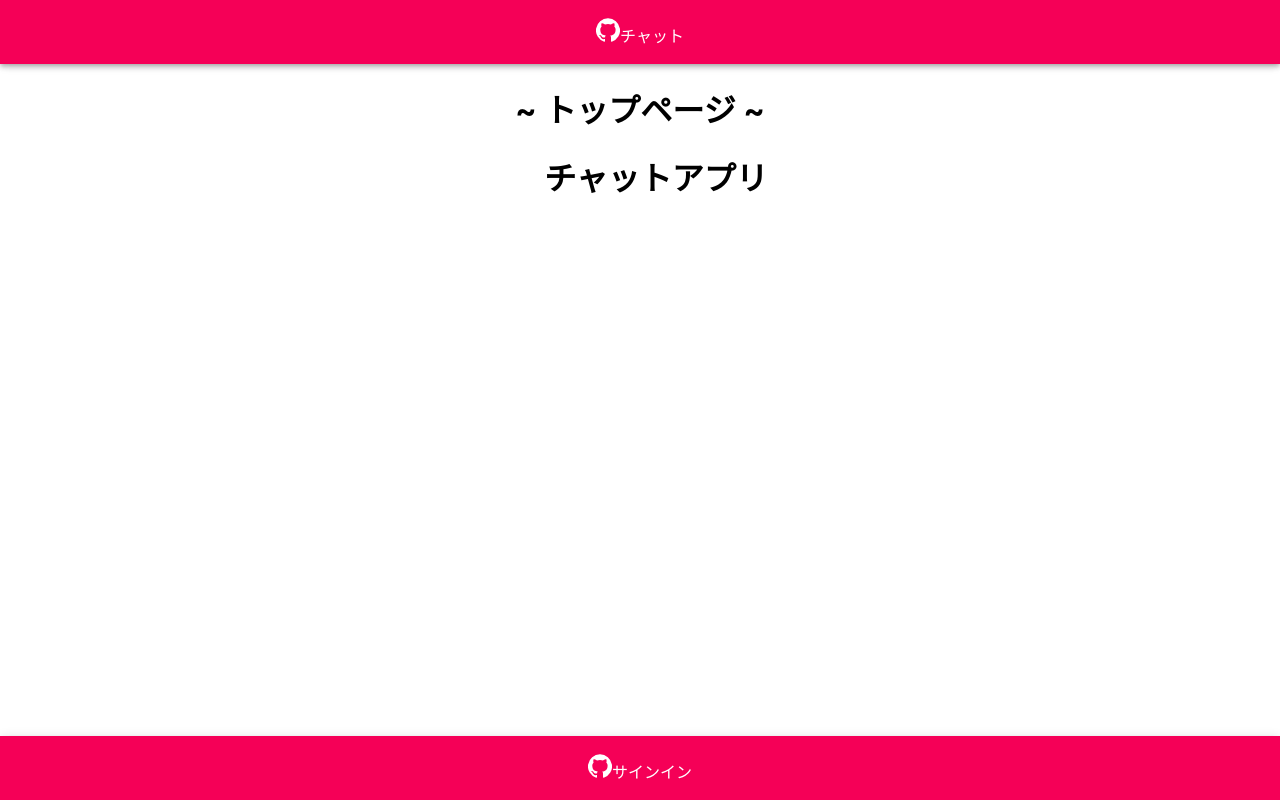
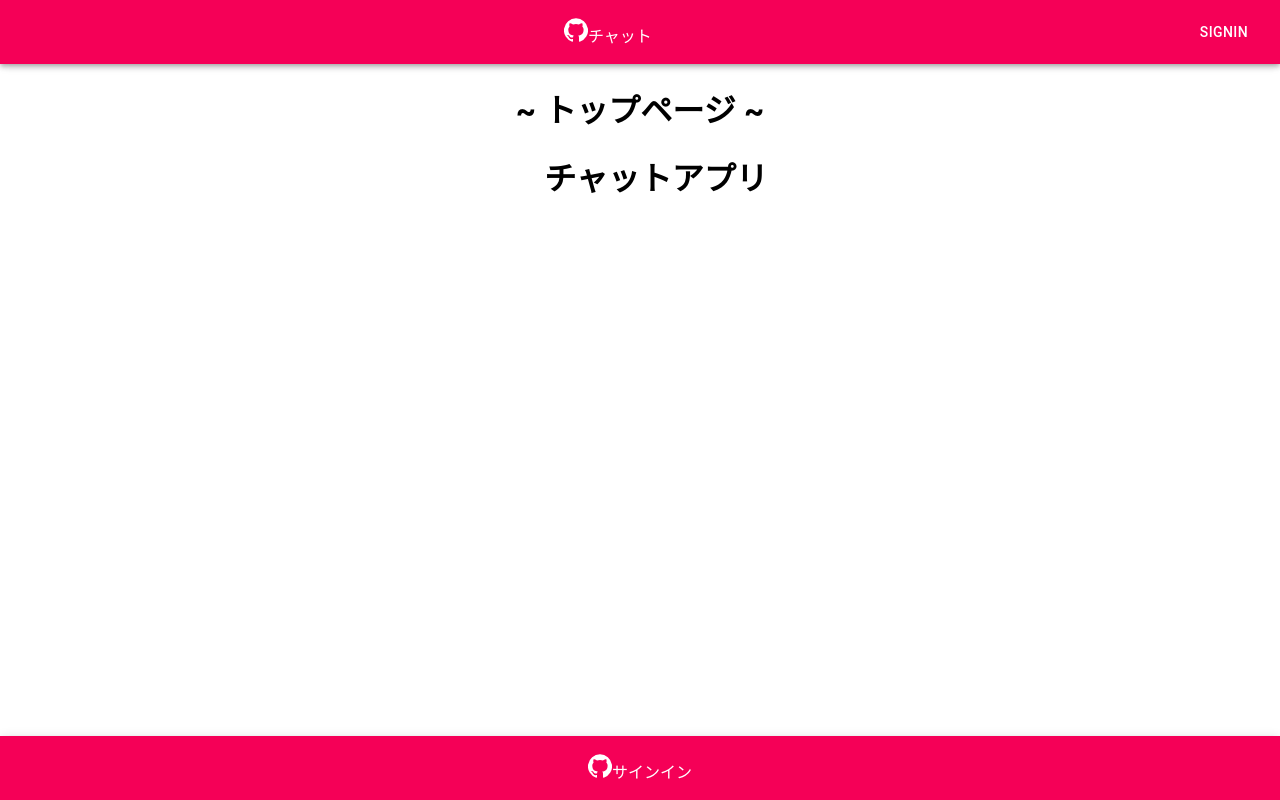
Before and after one commit to NishiokaKazuki/SNS, a React (Create React App) app in the folder client/: page / in a window 1280 px wide. Built offline with nearby package versions, Linux system fonts and the light colour scheme.

Commit message:
refs#2003 Add signin button on header

```diff
--- a/client/src/containers/Header/index.tsx
+++ b/client/src/containers/Header/index.tsx
@@ -2,11 +2,14 @@ import React from 'react'
 import { Link } from 'react-router-dom'
 import styled from 'styled-components'
 
+import { createStyles, makeStyles, Theme } from '@material-ui/core/styles'
 import AppBar from '@material-ui/core/AppBar'
+import Button from '@material-ui/core/Button';
 import Toolbar from '@material-ui/core/Toolbar'
 import GitHubIcon from '@material-ui/icons/GitHub'
 
 const Header: React.FC = () => {
+    const classes = useStyles()
     return (
         <>
             <div>
@@ -15,6 +18,11 @@ const Header: React.FC = () => {
                         <StyledLink to="/">
                             <GitHubIcon />チャット
                         </StyledLink>
+                        <ButtonLink to="signin">
+                            <Button className={classes.button}>
+                                SignIn
+                            </Button>
+                        </ButtonLink>
                     </Toolbar>
                 </AppBar>
             </div>
@@ -22,10 +30,21 @@ const Header: React.FC = () => {
     )
 }
 
+const useStyles = makeStyles({
+    button: {
+      color: 'white',
+    },
+});
+
+
 const StyledLink = styled(Link)`
     margin: auto;
     text-decoration: none;
     color: white;
 `
 
+const ButtonLink = styled(Link)`
+    text-decoration: none;
+`
+
 export default Header
```
Also changed, not shown: 1 other file (tests, documents, lock files or other folders).
